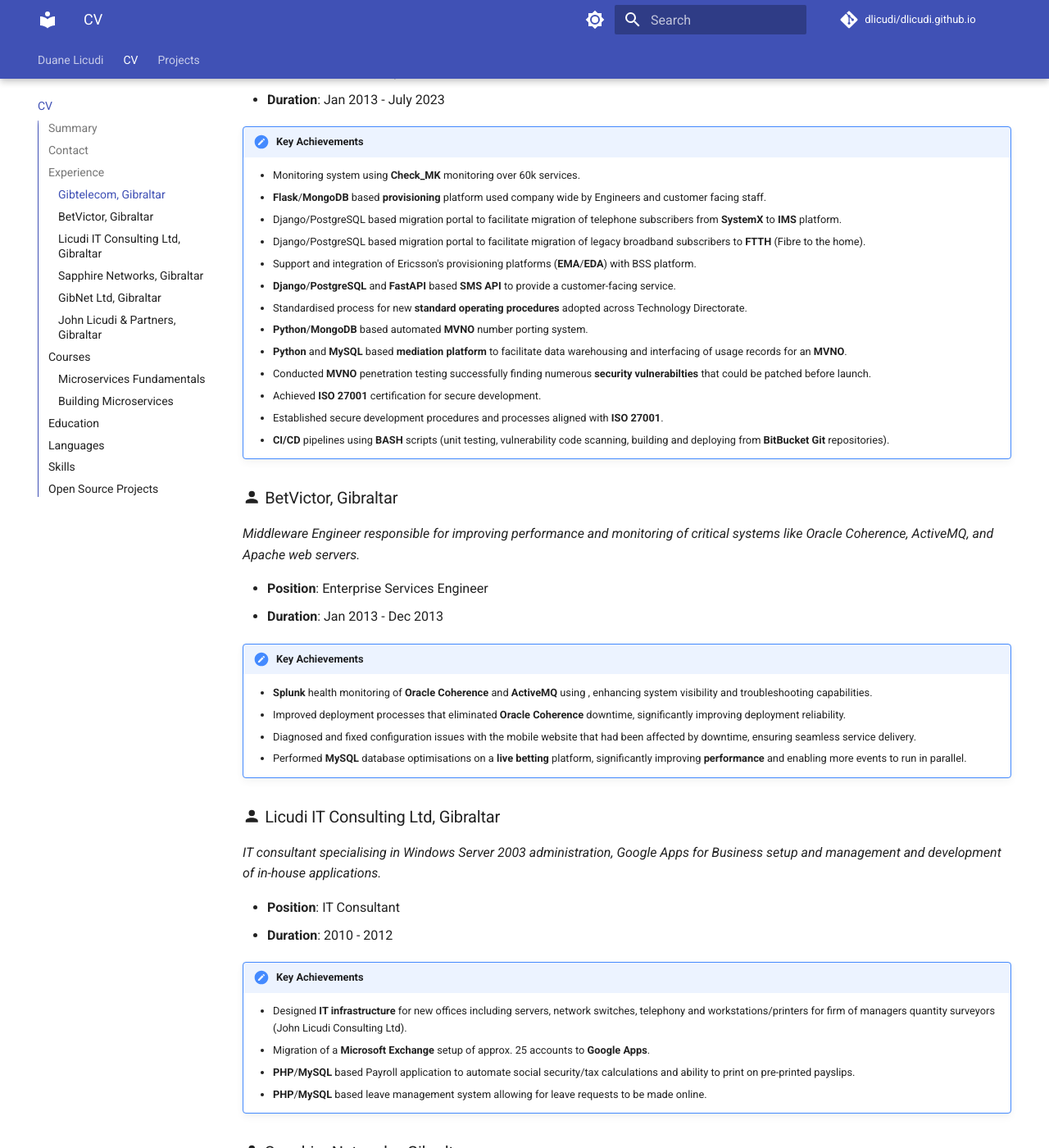
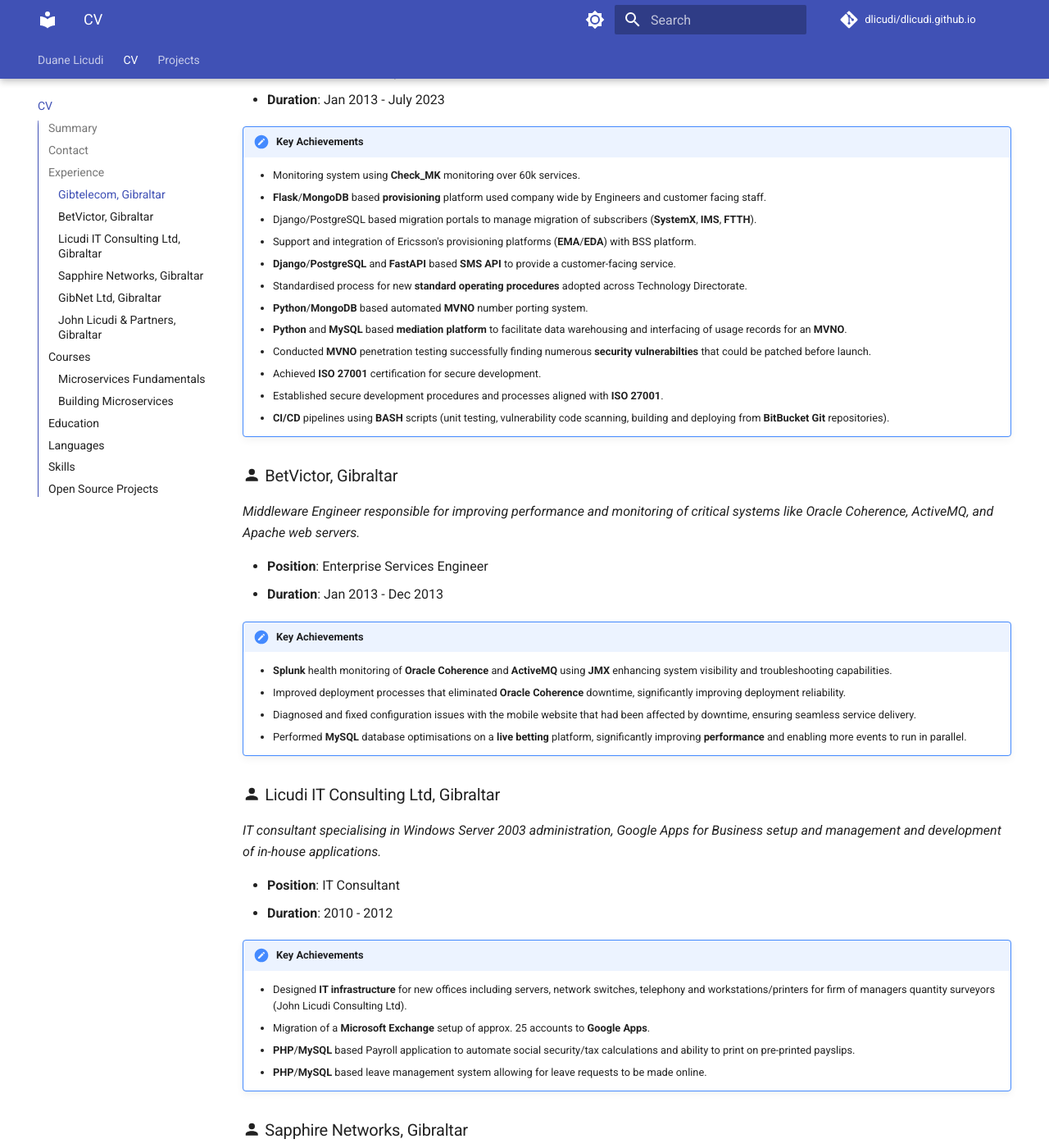
Before and after one commit to dlicudi/dlicudi.github.io, an MkDocs documentation site: the page built from docs/cv.md, in a window 1280 px wide and 1400 px high, scrolled down 1031 px. Shown: the whole window at 82% size. Built offline with MkDocs 1.6.1 and Material for MkDocs 9.7.7, drawn with Linux system fonts in a browser that asks for light colours; comment, search, counter and statistics services are not loaded.

Commit message:
Consolidate migration portals, specify JMX for Splunk

```diff
--- a/docs/cv.md
+++ b/docs/cv.md
@@ -47,8 +47,7 @@
 !!! note "Key Achievements"
     - Monitoring system using **Check_MK** monitoring over 60k services.
     - **Flask**/**MongoDB** based **provisioning** platform used company wide by Engineers and customer facing staff.
-    - Django/PostgreSQL based migration portal to facilitate migration of telephone subscribers from **SystemX** to **IMS** platform.
-    - Django/PostgreSQL based migration portal to facilitate migration of legacy broadband subscribers to **FTTH** (Fibre to the home).
+    - Django/PostgreSQL based migration portals to manage migration of subscribers (**SystemX**, **IMS**, **FTTH**).
     - Support and integration of Ericsson's provisioning platforms (**EMA**/**EDA**) with BSS platform.
     - **Django**/**PostgreSQL** and **FastAPI** based **SMS API** to provide a customer-facing service.
     - Standardised process for new **standard operating procedures** adopted across Technology Directorate.
@@ -66,7 +65,7 @@
 - **Duration**: Jan 2013 - Dec 2013
 
 !!! note "Key Achievements"
-    - **Splunk** health monitoring of **Oracle Coherence** and **ActiveMQ** using , enhancing system visibility and troubleshooting capabilities.
+    - **Splunk** health monitoring of **Oracle Coherence** and **ActiveMQ** using **JMX** enhancing system visibility and troubleshooting capabilities.
     - Improved deployment processes that eliminated **Oracle Coherence** downtime, significantly improving deployment reliability.
     - Diagnosed and fixed configuration issues with the mobile website that had been affected by downtime, ensuring seamless service delivery.
     - Performed **MySQL** database optimisations on a **live betting** platform, significantly improving **performance** and enabling more events to run in parallel.
```
